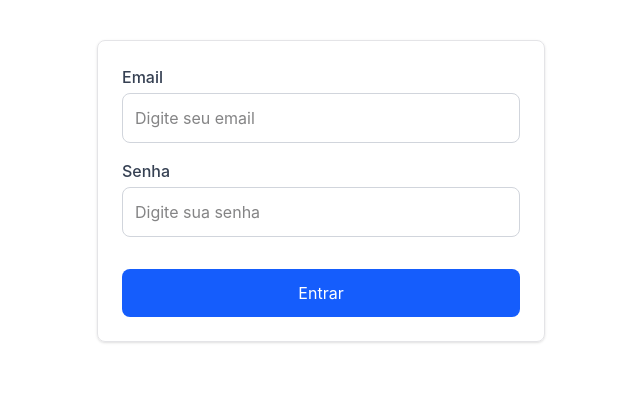
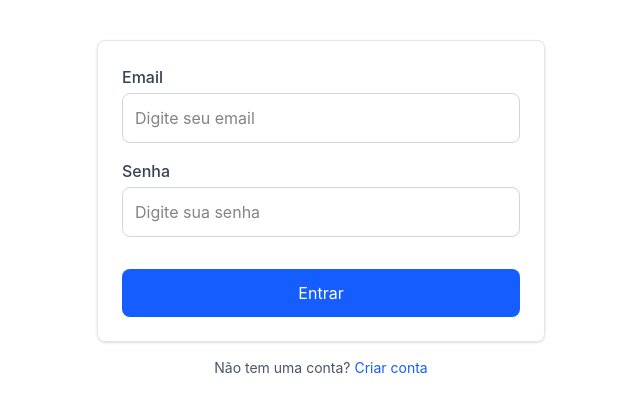
Before and after one commit to oiviana/microservices-task-menager, a React (Vite) app in the folder apps/web/: page /login in a window 1280 px wide. Shown: the top 412 px of the page, without its empty margins (319-959 px from the left). Built offline with nearby package versions, Linux system fonts and the light colour scheme; no server answers.

Commit message:
feat:(web) toast and register

```diff
--- a/apps/web/src/components/auth/RegisterForm/index.tsx
+++ b/apps/web/src/components/auth/RegisterForm/index.tsx
@@ -5,6 +5,7 @@ import { z } from 'zod'
 import { router } from '@/router'
 import { registerSchema } from '@/schemas/auth.schema'
 import { FormInput } from '@/components/ui/FormInput'
+import { toast } from 'sonner'
 
 type RegisterFormData = z.infer<typeof registerSchema>
 
@@ -18,11 +19,15 @@ export function RegisterForm() {
 const onSubmit = (data: RegisterFormData) => {
   registerMutation.mutate(data, {
     onSuccess: () => {
+      toast.success('Conta criada com sucesso!')
       router.navigate({ to: '/login' })
+    },
+    onError: (error) => {
+      console.error(error)
+      toast.error('Erro ao criar a conta')
     },
   })
 }
-
   return (
     <form onSubmit={handleSubmit(onSubmit)} className="max-w-md mx-auto mt-10 p-6 border rounded-md shadow-sm">
       <FormInput
--- a/apps/web/src/router/routes.ts
+++ b/apps/web/src/router/routes.ts
@@ -4,6 +4,7 @@ import { requireAuth } from './auth.guard'
 
 import LoginPage from '@/routes/auth/login.page'
 import DashboardPage from '@/routes/dashboard/dashboard.page'
+import RegisterPage from '@/routes/auth/register.page'
 
 const indexRoute = createRoute({
   getParentRoute: () => rootRoute,
@@ -30,8 +31,15 @@ const dashboardRoute = createRoute({
   component: DashboardPage,
 })
 
+const registerRoute = createRoute({
+  getParentRoute: () => rootRoute,
+  path: '/register',
+  component: RegisterPage,
+})
+
 export const routeTree = rootRoute.addChildren([
   indexRoute,
   loginRoute,
   dashboardRoute,
+  registerRoute
 ])
--- a/apps/web/src/routes/auth/login.page.tsx
+++ b/apps/web/src/routes/auth/login.page.tsx
@@ -1,9 +1,19 @@
-import { LoginForm } from "@/components/auth/LoginForm";
+import { LoginForm } from "@/components/auth/LoginForm"
+import { Link } from "@tanstack/react-router"
 
 export default function LoginPage() {
   return (
-    <div>
-      <LoginForm/>
+    <div className="max-w-md mx-auto mt-10">
+      <LoginForm />
+      <p className="text-center mt-4 text-sm text-gray-600">
+        Não tem uma conta?{" "}
+        <Link
+          to="/register"
+          className="text-blue-600 hover:underline"
+        >
+          Criar conta
+        </Link>
+      </p>
     </div>
   )
 }
```
Lines whose indentation alone changed are shown as unchanged.
